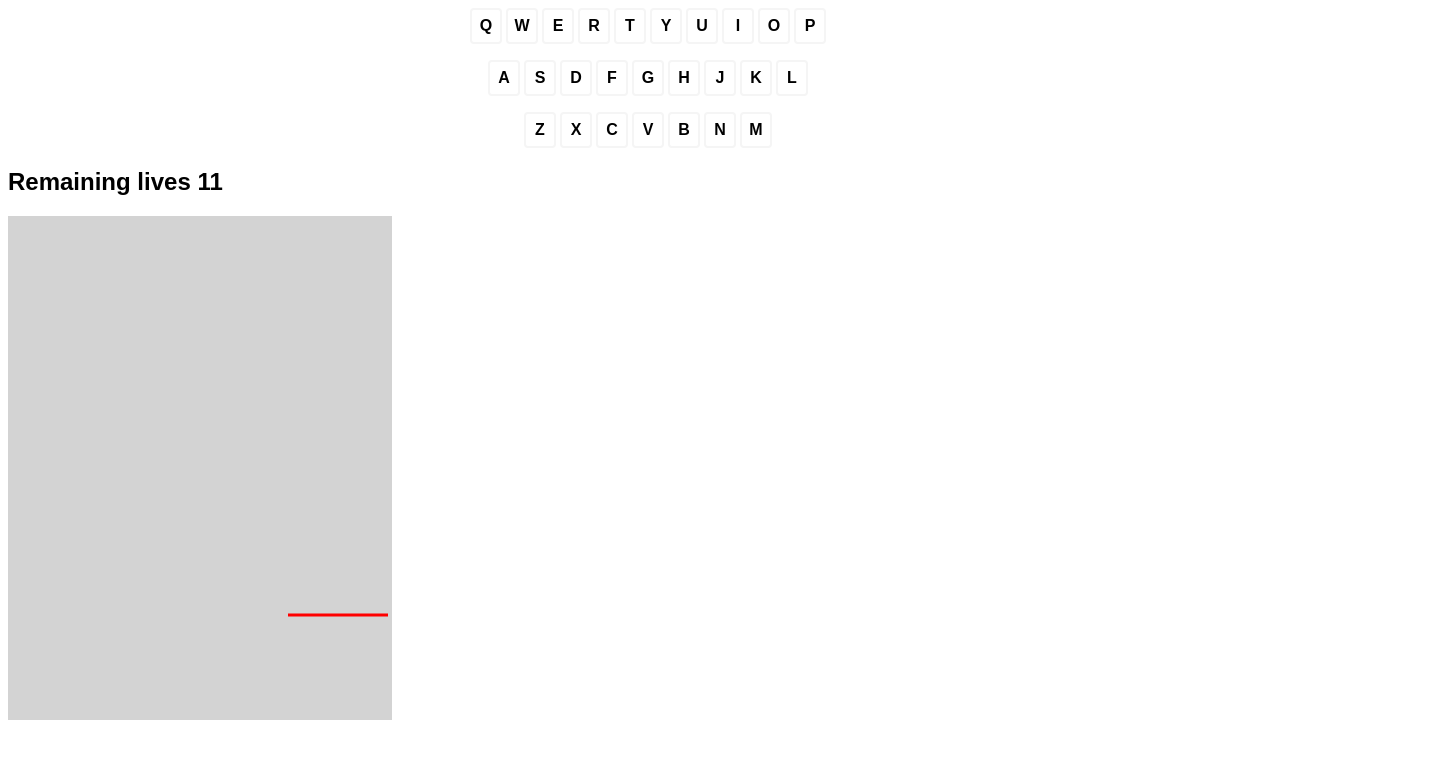
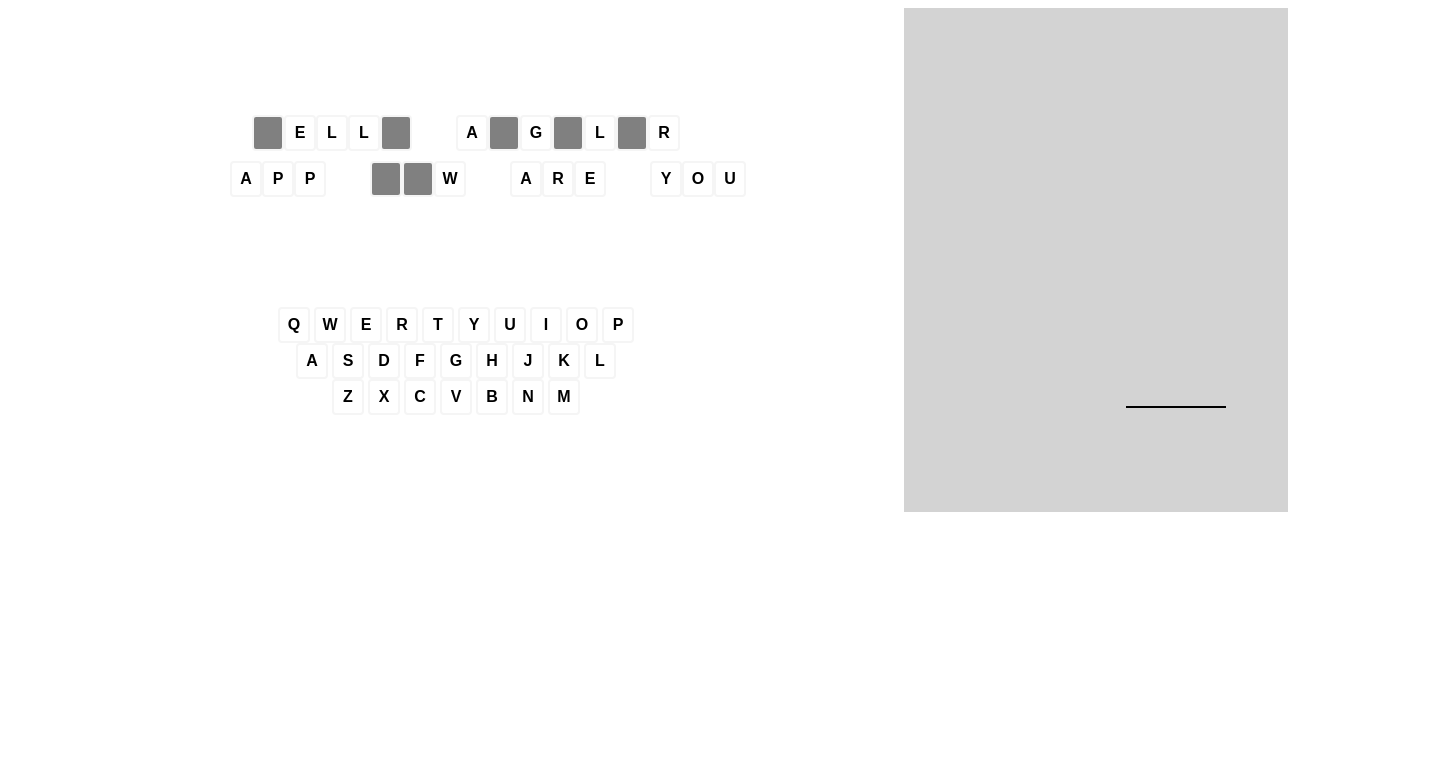
Before and after one commit to senthil291995/HangmanProject, an Angular app: page /letter-guessing in a window 1280 px wide. Shown: the top 758 px of the page, 1446 px wide, since content can reach past the window. Built offline with nearby package versions, Linux system fonts and the light colour scheme.

Commit message:
Hangman project file commit

```diff
--- a/src/app/components/letter-guessing/letter-guessing.component.html
+++ b/src/app/components/letter-guessing/letter-guessing.component.html
@@ -1,184 +1,86 @@
-<!--<div>{{levelSelected}}</div>-->
-<!--https://www.youtube.com/watch?v=x54478DCz6c-->
-<div class="view-container">
-  <!-- <div id="pharase-container" class="heading-container" fxLayoutAlign="center center">
-        <div class="text-box" *ngFor="let string of objects">
-            <div *ngIf="string.toBeHidden == false && string.RandomString!='emptyspace'" class="string-visible">
-                <svg height="20" width="20">
-                    <text x="0" y="15" fill="red">{{string.RandomString}}</text>
-                </svg>
-            </div>
+<div class="view-container" fxLayout="row">
 
-            <div *ngIf="string.toBeHidden == true && string.RandomString!='emptyspace'" class="string-hidden">
-                <svg height="20" width="20">
-                    <text x="0" y="15" fill="red">{{string.RandomString}}</text>
-                </svg>
-            </div>
+  <div class="button-container" fxLayout="column" fxLayoutAlign="center center" fxLayoutGap="6.25rem">
+    <div id="random-phrase-container">
+      <div class="randomword" fxLayout="row" fxLayoutAlign="center center">
+        <div class="first-row-container" *ngFor="let string of objects; let i = index" [ngClass]="{'hide-input': i > 12}">
+          <div *ngIf="string.toBeHidden == false&&string.lineNumber=='0' && string.RandomString!='emptyspace'" class="key-input">{{ string.RandomString }}</div>
+          <div *ngIf="string.toBeHidden == true&&string.lineNumber=='0' && string.RandomString!='emptyspace'" class="key-input-hidden"></div>
+          <div *ngIf="string.RandomString=='emptyspace'" class="key-input-empty"></div>
         </div>
-    </div> -->
-  <!-- (click)="keyboardClick($event)" -->
-  <div fxLayoutAlign="center center">
-    <div class="levels-buttons"
-      fxLayout="column"
-      fxLayoutAlign="start center"
-      fxLayoutGap="1rem">
-      <div class="first-row"
-        fxLayout="row"
-        fxLayoutAlign="center center"
-        fxLayoutGap="0.25rem">
-        <div class="first-row-container" *ngFor="let keyboardArraystring of keyboardArray; let i = index"
+      </div>
+      <div class="randomword" fxLayout="row" fxLayoutAlign="center center">
+        <div class="first-row-container" *ngFor="let string of objects; let i = index" [ngClass]="{'hide-input': i < 12}">
+          <div *ngIf="string.toBeHidden == false&&string.lineNumber=='1' && string.RandomString!='emptyspace'" class="key-input">{{ string.RandomString }}</div>
+          <div *ngIf="string.toBeHidden == true&&string.lineNumber=='1' && string.RandomString!='emptyspace'" class="key-input-hidden"></div>
+          <div *ngIf="string.RandomString=='emptyspace'" class="key-input-empty"></div>
+        </div>
+      </div>
+    </div>
+    <div id="keyboad-container">
+      <div class="first-row" fxLayout="row" fxLayoutAlign="center center" fxLayoutGap="0.25rem">
+        <div (click)="keyboardClick($event)" class="first-row-container" *ngFor="let keyboardArraystring of keyboardArray; let i = index"
           [ngClass]="{'hide-input': i > 9}">
           <div class="key-input">{{ keyboardArraystring }}</div>
         </div>
       </div>
-      <div class="second-row"
-        fxLayout="row"
-        fxLayoutAlign="center center"
-        fxLayoutGap="0.25rem">
-        <div class="second-row-container" *ngFor="let keyboardArraystring of keyboardArray; let i = index"
+      <div class="second-row" fxLayout="row" fxLayoutAlign="center center" fxLayoutGap="0.25rem">
+        <div (click)="keyboardClick($event)" class="second-row-container" *ngFor="let keyboardArraystring of keyboardArray; let i = index"
           [ngClass]="{'hide-input': (i < 10) || (i > 18)}">
           <div class="key-input">{{ keyboardArraystring }}</div>
         </div>
       </div>
-      <div class="third-row"
-        fxLayout="row"
-        fxLayoutAlign="center center"
-        fxLayoutGap="0.25rem">
-        <div class="third-row-container" *ngFor="let keyboardArraystring of keyboardArray; let i = index"
+      <div class="third-row" fxLayout="row" fxLayoutAlign="center center" fxLayoutGap="0.25rem">
+        <div (click)="keyboardClick($event)" class="third-row-container" *ngFor="let keyboardArraystring of keyboardArray; let i = index"
           [ngClass]="{'hide-input': i < 19 || i > 25}">
           <div class="key-input">{{ keyboardArraystring }}</div>
         </div>
       </div>
     </div>
+
   </div>
-  <div id="Key_board" class="view-container">
-    <h2>Remaining lives {{ lifeValue }}</h2>
-    <div class="svg-container">
+  <div id="svg-container" class="svg-container" fxLayout="row" fxLayoutAlign="center center">
+    <div>
       <svg height="500" width="500" style="transform: translate(100px, 149px);">
         <g id="human_body" style="transform: translate(30px, 30px);">
           <g id="head" *ngIf="lifeValue <= 7">
-            <circle
-              cx="50"
-              cy="50"
-              r="40"
-              stroke="black"
-              stroke-width="3"
-              fill="transparent"
-            />
+            <circle cx="50" cy="50" r="40" stroke="black" stroke-width="1" fill="transparent" />
           </g>
           <g id="eye1" *ngIf="lifeValue <= 6">
-            <line
-              x1="30"
-              y1="30"
-              x2="40"
-              y2="40"
-              style="stroke: rgb(255, 0, 0); stroke-width: 2;"
-            />
-            <line
-              x1="40"
-              y1="30"
-              x2="30"
-              y2="40"
-              style="stroke: rgb(255, 0, 0); stroke-width: 2;"
-            />
+            <line x1="30" y1="30" x2="40" y2="40" [style]="styleValue.style" />
+            <line x1="40" y1="30" x2="30" y2="40" [style]="styleValue.style" />
           </g>
           <g id="eye2" *ngIf="lifeValue <= 6">
-            <line
-              x1="55"
-              y1="30"
-              x2="65"
-              y2="40"
-              style="stroke: rgb(255, 0, 0); stroke-width: 2;"
-            />
-            <line
-              x1="65"
-              y1="30"
-              x2="55"
-              y2="40"
-              style="stroke: rgb(255, 0, 0); stroke-width: 2;"
-            />
+            <line x1="55" y1="30" x2="65" y2="40" [style]="styleValue.style" />
+            <line x1="65" y1="30" x2="55" y2="40" [style]="styleValue.style" />
           </g>
           <g id="body" *ngIf="lifeValue <= 5">
-            <line
-              x1="50"
-              y1="90"
-              x2="50"
-              y2="200"
-              style="stroke: rgb(255, 0, 0); stroke-width: 3;"
-            />
+            <line x1="50" y1="90" x2="50" y2="200" [style]="styleValue.style" />
           </g>
           <g id="hand1" *ngIf="lifeValue <= 4">
-            <line
-              x1="30"
-              y1="140"
-              x2="50"
-              y2="120"
-              style="stroke: rgb(255, 0, 0); stroke-width: 3;"
-            />
+            <line x1="30" y1="140" x2="50" y2="120" [style]="styleValue.style" />
           </g>
           <g id="hand2" *ngIf="lifeValue <= 3">
-            <line
-              x1="50"
-              y1="120"
-              x2="70"
-              y2="140"
-              style="stroke: rgb(255, 0, 0); stroke-width: 3;"
-            />
+            <line x1="50" y1="120" x2="70" y2="140" [style]="styleValue.style" />
           </g>
           <g id="leg1" *ngIf="lifeValue <= 2">
-            <line
-              x1="30"
-              y1="220"
-              x2="50"
-              y2="200"
-              style="stroke: rgb(255, 0, 0); stroke-width: 3;"
-            />
+            <line x1="30" y1="220" x2="50" y2="200" [style]="styleValue.style" />
           </g>
           <g id="leg2" *ngIf="lifeValue <= 1">
-            <line
-              x1="70"
-              y1="220"
-              x2="50"
-              y2="200"
-              style="stroke: rgb(255, 0, 0); stroke-width: 3;"
-            />
+            <line x1="70" y1="220" x2="50" y2="200" [style]="styleValue.style" />
           </g>
           <g id="rope_and_stand">
             <g id="stand1" *ngIf="lifeValue <= 11">
-              <line
-                x1="250"
-                y1="220"
-                x2="150"
-                y2="220"
-                style="stroke: rgb(255, 0, 0); stroke-width: 3;"
-              />
+              <line x1="250" y1="220" x2="150" y2="220" [style]="styleValue1.style" />
             </g>
             <g id="stand2" *ngIf="lifeValue <= 10">
-              <line
-                x1="200"
-                y1="-10"
-                x2="200"
-                y2="220"
-                style="stroke: rgb(255, 0, 0); stroke-width: 3;"
-              />
+              <line x1="200" y1="-10" x2="200" y2="220" [style]="styleValue1.style" />
             </g>
             <g id="stand3" *ngIf="lifeValue <= 9">
-              <line
-                x1="50"
-                y1="-10"
-                x2="202"
-                y2="-10"
-                style="stroke: rgb(255, 0, 0); stroke-width: 3;"
-              />
+              <line x1="50" y1="-10" x2="202" y2="-10" [style]="styleValue1.style" />
             </g>
             <g id="stand4" *ngIf="lifeValue <= 8">
-              <line
-                x1="50"
-                y1="-12"
-                x2="50"
-                y2="10"
-                style="stroke: rgb(255, 0, 0); stroke-width: 3;"
-              />
+              <line x1="50" y1="-12" x2="50" y2="10" [style]="styleValue1.style" />
             </g>
           </g>
         </g>
--- a/src/app/components/letter-guessing/letter-guessing.component.scss
+++ b/src/app/components/letter-guessing/letter-guessing.component.scss
@@ -19,10 +19,13 @@
 .keyboard-containe{
     margin-top:  100px;
 }
+
 .svg-container{
     width: 30%;
     background-color: lightgray;
-    height: 30%
+}
+.button-container{
+  width: 70%;
 }
 .string-hidden{
   border-radius: 6px;
@@ -41,6 +44,28 @@
   font-weight: 600;
   border-radius: 0.25rem;
 }
+.key-input-empty{
+  width: 2.75rem;
+  height: 2rem;
+  text-align: center;
+  line-height: 2rem;
+  font-weight: 600;
+  border-radius: 0.25rem;
+}
+.key-input-hidden {
+  background-color: gray;
+  width: 1.75rem;
+  height: 2rem;
+  border: 2px solid whitesmoke;
+  text-align: center;
+  line-height: 2rem;
+  font-weight: 600;
+  border-radius: 0.25rem;
+}
+.rope-style{
+stroke: black;
+ stroke-width: 1;
+}
 
 .hide-input {
   display: none;
@@ -49,3 +74,7 @@
 .first-row, .second-row, .third-row {
   width: 100%;
 }
+.randomword{
+  width: 100%;
+  margin: 10px;
+}
--- a/src/app/components/letter-guessing/letter-guessing.component.ts
+++ b/src/app/components/letter-guessing/letter-guessing.component.ts
@@ -6,16 +6,20 @@ import { Component, Input, OnInit } from '@angular/core';
   styleUrls: ['./letter-guessing.component.scss']
 })
 export class LetterGuessingComponent implements OnInit {
-  //public name: string;
   public lifeValue: number
+  public styleValue: any = { style: { strokeWidth: 1, stroke: "black" } };
+  public styleValue1: any = { style: { strokeWidth: 2, stroke: "black" } };
   levelSelected: string = "easy";
   keyBoardString: any
-  public randomStringGenerated: any;
   stringIndexToBeHidden: any[] = [];
   stringLength: any;
   objects: any[] = [];
   keyboardArray: any[] = [];
   keyboardClick(event) {
+    if (this.lifeValue <= 0) {
+      alert("Game Over!You lost")
+      return;
+    }
     let selectedKeyBoardValue = event.currentTarget.innerText
     let isCorrectSelect: boolean = false;
     for (let i: number = 0; i < this.objects.length; i++) {
@@ -28,25 +32,17 @@ export class LetterGuessingComponent implements OnInit {
     if (!isCorrectSelect) {
       this.lifeValue -= 1
     }
-    event.currentTarget.style.setProperty("background-color", isCorrectSelect ? "lightgreen" : "lightcoral")
+    event.currentTarget.style.setProperty("background-color", isCorrectSelect ? "green" : "red")
 
   }
-  ngOnInit() {
-    if (this.levelSelected === "easy") {
-      this.lifeValue = 11;
-    }
-    this.keyBoardString = "qwertyuiopasdfghjklzxcvbnm";
-    this.randomStringGenerated = "hello angular app how are you";
-    this.stringIndexToBeHidden = [4, 7, 9, 11, 14, 21, 22, 28];
-    this.stringLength = this.randomStringGenerated.length;
-    this.objects = []
-    this.keyboardArray = this.keyBoardString.toUpperCase().split('');
-    for (let i: number = 0; i < this.stringLength; i++) {
-      this.objects[i] = []
-      if (this.randomStringGenerated.charAt(i).toString() === " ") {
+  createObject(randomStringGenerated: any, stringCount?: any, lineCount?: any) {
+    for (let i: number = 0 + stringCount; i < randomStringGenerated.length + stringCount; i++) {
+      this.objects[i] = [];
+      this.objects[i].lineNumber = lineCount;
+      if (randomStringGenerated.charAt(i - stringCount).toString() === " ") {
         this.objects[i].RandomString = "emptyspace"
       } else {
-        this.objects[i].RandomString = this.randomStringGenerated.charAt(i)
+        this.objects[i].RandomString = randomStringGenerated.charAt(i - stringCount).toUpperCase();
       }
       for (let j: number = 0; j < this.stringIndexToBeHidden.length; j++) {
         if (this.stringIndexToBeHidden[j] === i) {
@@ -58,4 +54,18 @@ export class LetterGuessingComponent implements OnInit {
       }
     }
   }
+  ngOnInit() {
+    if (this.levelSelected === "easy") {
+      this.lifeValue = 11;
+    }
+    this.keyBoardString = "qwertyuiopasdfghjklzxcvbnm";
+    var firstLine = "hello angular app"
+    var secondLine = "app how are you"
+    this.stringIndexToBeHidden = [4, 7, 9, 11, 14, 21, 22, 28, 0];
+    this.objects = []
+    this.keyboardArray = this.keyBoardString.toUpperCase().split('');
+    this.createObject(firstLine, 0, '0');
+    this.createObject(secondLine, firstLine.length, '1');
+
+  }
 }
```
